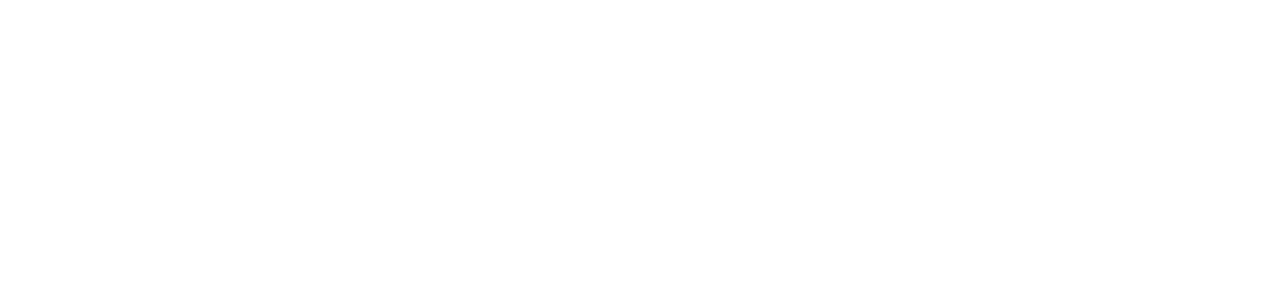
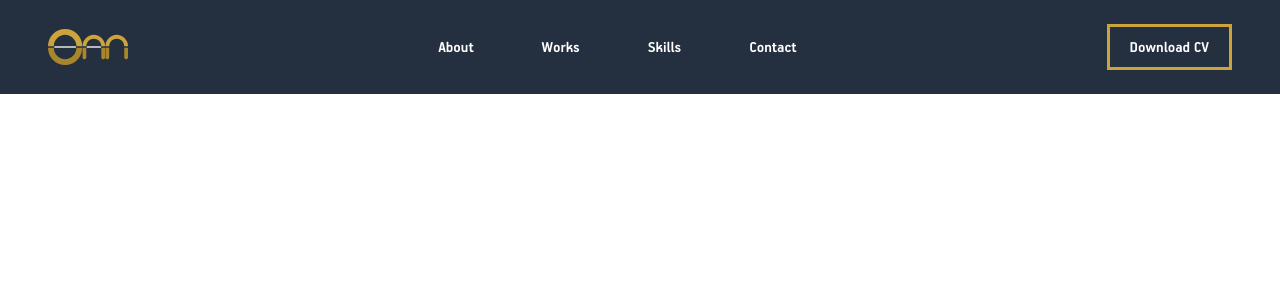
Before and after one commit to sanli-11/portfolio-early2025, a React (Vite) app: page / in a window 1280 px wide. Shown: the top 300 px of the page. Built offline with nearby package versions, Linux system fonts and the light colour scheme.

Commit message:
Created and appended Header

```diff
--- a/src/App.tsx
+++ b/src/App.tsx
@@ -1,5 +1,11 @@
+import Header from "./components/Header";
+
 function App() {
-  return <main></main>;
+  return (
+    <div className="bg-palette-2 py-6">
+      <Header />
+    </div>
+  );
 }
 
 export default App;
--- /dev/null
+++ b/src/components/Header.tsx
@@ -0,0 +1,55 @@
+import logo from "/logo.svg";
+
+function Header() {
+  /**
+   * TODO: define onClick for links
+   * TODO: fix the href for "Download CV"
+   */
+
+  const links = [
+    { id: "0", label: "About" },
+    { id: "1", label: "Works" },
+    { id: "2", label: "Skills" },
+    { id: "3", label: "Contact" },
+  ];
+
+  return (
+    <header className="px-12 flex justify-between items-center text-palette-5 font-display">
+      <a
+        className="hover:scale-105 transition-transform"
+        href="/"
+        title="SanLi Portfolio"
+      >
+        <img
+          className="w-20 object-center"
+          src={logo}
+          alt="San Li"
+          width="234"
+          height="105"
+        />
+      </a>
+      <nav>
+        <ul className="flex justify-center items-end gap-x-12">
+          {links.map((link) => (
+            <li className="font-bold" key={link.id}>
+              <button
+                className="relative inline-block px-2.5 after:content-[''] after:absolute after:-bottom-1 after:left-0 after:w-full after:h-0.5 after:scale-x-0 after:bg-white after:transition-transform after:duration-200 after:ease-out hover:after:scale-x-100"
+                type="button"
+              >
+                {link.label}
+              </button>
+            </li>
+          ))}
+        </ul>
+      </nav>
+      <a
+        className="px-5 py-2 border-3 border-palette-3 transition-colors hover:bg-palette-3 hover:text-palette-5 font-bold"
+        href="https://drive.google.com"
+      >
+        Download CV
+      </a>
+    </header>
+  );
+}
+
+export default Header;
```
